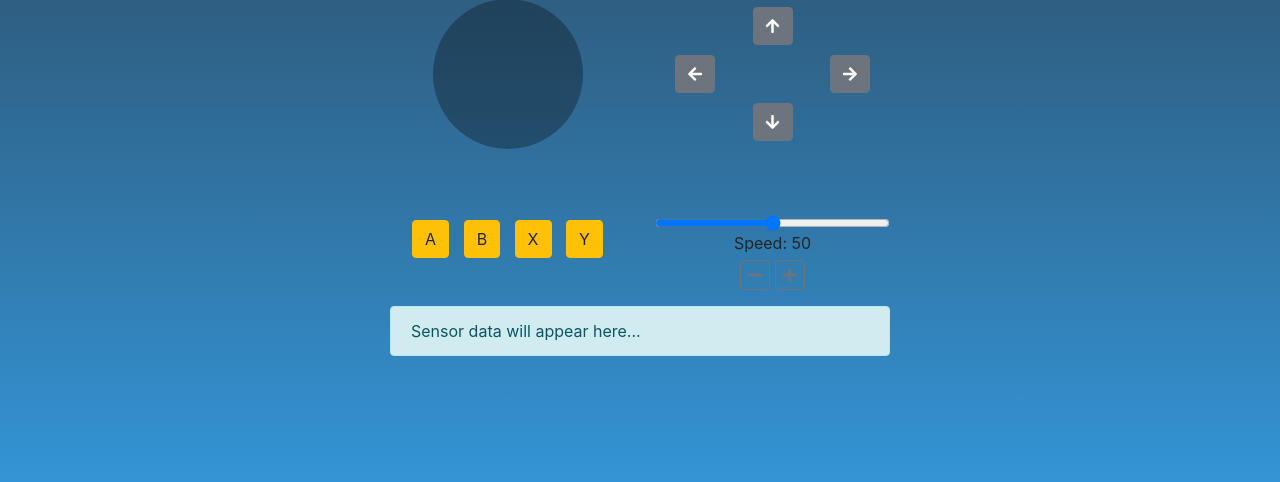
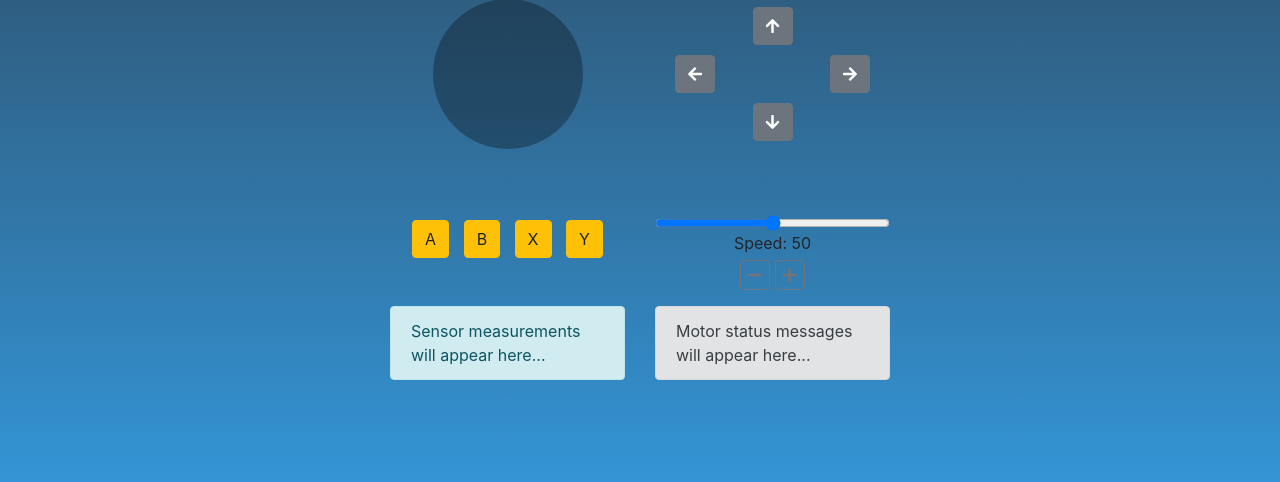
Before and after one commit to luigimuratore/CtrlAltRover, a Flask app: page / in a window 1280 px wide. Shown: the part 286-768 px from the top of the page. Run offline with Flask 3, Linux system fonts and the light colour scheme; some libraries are stand-ins or nearby versions.

Commit message:
html updated

```diff
--- a/API/templates/controller.html
+++ b/API/templates/controller.html
@@ -106,30 +106,33 @@
               </div>
             </div>
           </div>
-          <!-- New Row: Sensor Measurements Window -->
+          <!-- Row 4: Display Panels -->
           <div class="row my-3">
-            <div class="col">
+            <div class="col-md-6">
               <div id="sensorMeasurements" class="alert alert-info" role="alert">
-                Sensor data will appear here...
+                Sensor measurements will appear here...
+              </div>
+            </div>
+            <div class="col-md-6">
+              <div id="motorStatus" class="alert alert-secondary" role="alert">
+                Motor status messages will appear here...
               </div>
             </div>
           </div>
         </div>
       </div>
 
-      <!-- Manipulator Arm Control Tab -->
+      <!-- Manipulator Control Tab (unchanged) -->
       <div class="tab-pane fade" id="manipulator" role="tabpanel" aria-labelledby="manipulator-tab">
         <div class="card">
           <div class="card-header text-center">
             <h3>Manipulator Arm Control</h3>
           </div>
           <div class="card-body">
-            <!-- (Manipulator controls remain unchanged) -->
-            <!-- ... -->
+            <!-- (Manipulator controls go here) -->
           </div>
         </div>
       </div>
-
     </div> <!-- End Tab Content -->
   </div>
 
@@ -165,8 +168,8 @@
       let slider = document.getElementById(servo + 'Slider');
       let currentVal = parseInt(slider.value);
       let newVal = currentVal + delta;
-      if(newVal < parseInt(slider.min)) newVal = parseInt(slider.min);
-      if(newVal > parseInt(slider.max)) newVal = parseInt(slider.max);
+      if (newVal < parseInt(slider.min)) newVal = parseInt(slider.min);
+      if (newVal > parseInt(slider.max)) newVal = parseInt(slider.max);
       updateServo(servo, newVal);
     }
 
@@ -185,8 +188,8 @@
       let slider = document.getElementById('speedSlider');
       let currentVal = parseInt(slider.value);
       let newVal = currentVal + delta;
-      if(newVal < parseInt(slider.min)) newVal = parseInt(slider.min);
-      if(newVal > parseInt(slider.max)) newVal = parseInt(slider.max);
+      if (newVal < parseInt(slider.min)) newVal = parseInt(slider.min);
+      if (newVal > parseInt(slider.max)) newVal = parseInt(slider.max);
       slider.value = newVal;
       document.getElementById('speedValue').innerText = newVal;
       socket.emit('command', 'speed:' + newVal);
@@ -204,10 +207,18 @@
       sendCommand('reset_arm');
     }
 
-    // Listen for sensor data responses from the server
+    // SocketIO listener for Arduino responses.
     socket.on('arduino_response', function(data) {
-      // Update the sensor measurements window with the new data
-      document.getElementById("sensorMeasurements").innerText = data.data;
+      let msg = data.data;
+      // Check if the message is a sensor measurement (assuming Arduino prefixes sensor messages with "SENSOR:")
+      if (msg.indexOf("SENSOR:") === 0) {
+        document.getElementById("sensorMeasurements").innerText = msg.replace("SENSOR:", "").trim();
+      }
+      // Otherwise, if it appears to be a motor status update (e.g. "Moving", "Turning", or "Emergency"), update motorStatus.
+      else if (msg.indexOf("Moving") !== -1 || msg.indexOf("Turning") !== -1 || msg.indexOf("Emergency") !== -1) {
+        document.getElementById("motorStatus").innerText = msg;
+      }
+      // If you need to handle other kinds of messages, you can add more conditions here.
     });
 
     document.addEventListener('DOMContentLoaded', function() {
```
